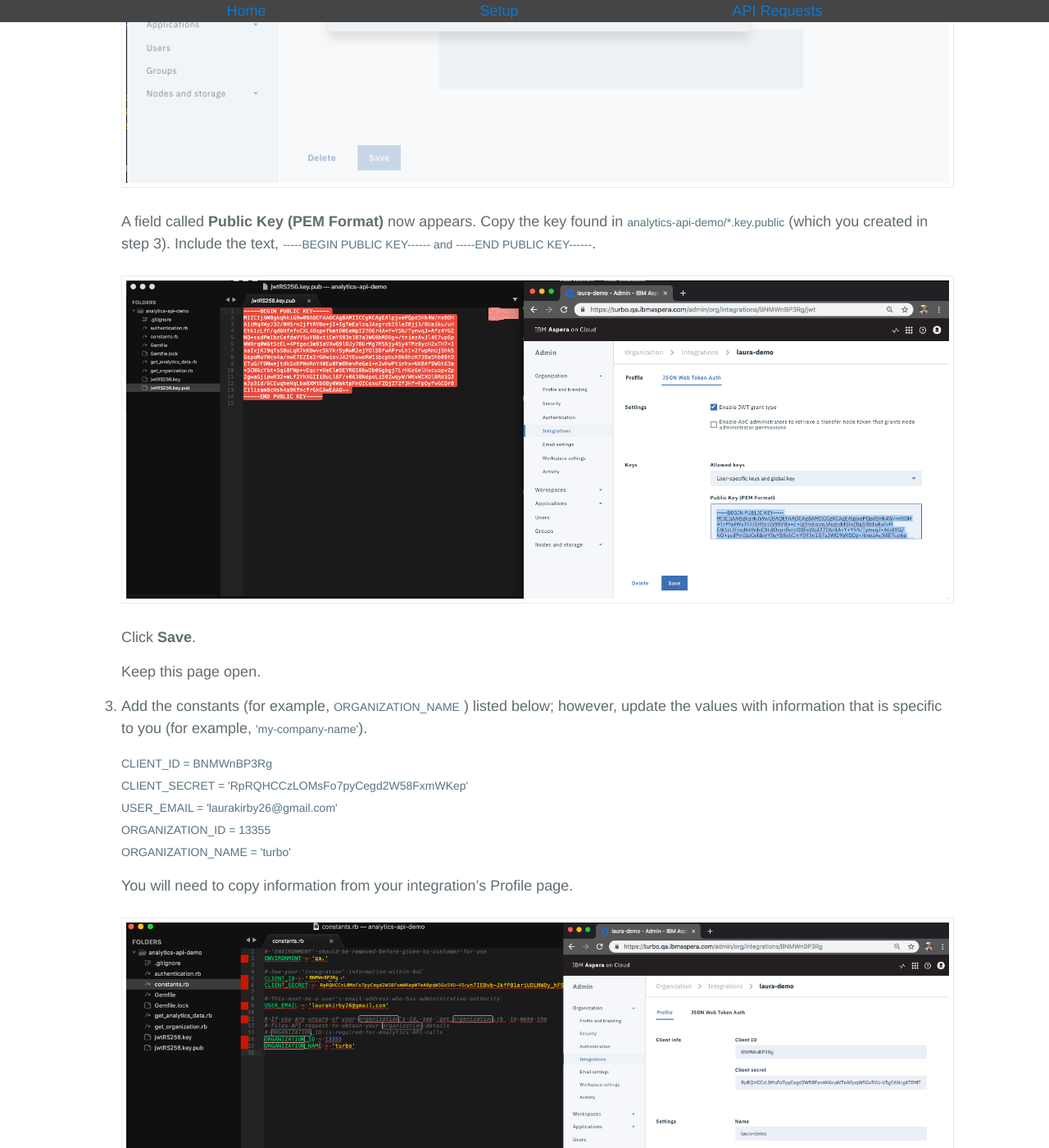
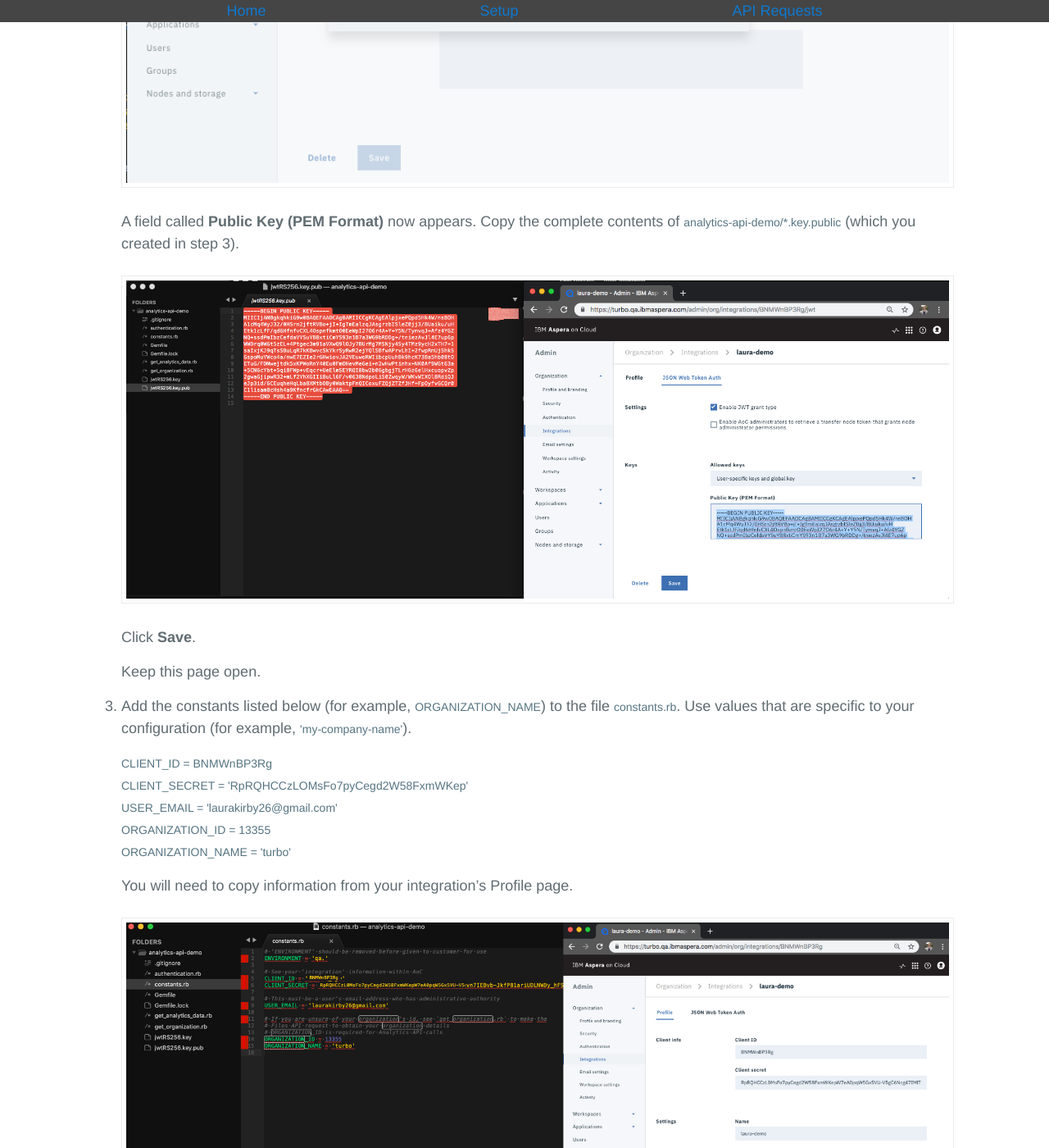
Before and after one commit to LauraKirby/aspera-ibm-analytics-api, a Jekyll site: the page built from setup.md, in a window 1280 px wide and 1400 px high, scrolled down 6335 px. Shown: the whole window at 82% size. Built offline with Jekyll 4.4.1, drawn with Linux system fonts in a browser that asks for light colours; our own code applies the rules of GitHub Pages for plain Markdown files; the repository's description, which GitHub fills in, is left out; some of the changed text lies outside the part shown.

Commit message:
Add name of file (constants.rb) in final step; remove byebug note

````diff
--- a/setup.md
+++ b/setup.md
@@ -101,7 +101,7 @@ There are two main procedures:
      <img src="images/12-allow-gloabl-keys.png"/>
     </div>
 
-    A field called **Public Key (PEM Format)** now appears. Copy the key found in `analytics-api-demo/*.key.public` (which you created in step 3). Include the text, `-----BEGIN PUBLIC KEY------`` and -----END PUBLIC KEY------`.
+    A field called **Public Key (PEM Format)** now appears. Copy the complete contents of `analytics-api-demo/*.key.public` (which you created in step 3).
 
     <div class="demo-image">
      <img src="images/13-copy-public-key.png"/>
@@ -111,7 +111,7 @@ There are two main procedures:
 
    Keep this page open.
 
-1. <!-- We're missing something here - did the "touch config.yml" step get deleted? --> Add the constants (for example, `ORGANIZATION_NAME` ) listed below; however, update the values with information that is specific to you (for example, `'my-company-name'`).
+1. Add the constants listed below (for example, `ORGANIZATION_NAME`) to the file `constants.rb`. Use values that are specific to your configuration (for example, `'my-company-name'`).
 
 
    ```CLIENT_ID = BNMWnBP3Rg
@@ -134,7 +134,7 @@ There are two main procedures:
     | `CLIENT_ID` | Found in the "Client info" section on the *Integrations > Profile* page |
     | `CLIENT_SECRET` | Found in the "Client info" section on the *Integrations > Profile* page |
     | `USER_EMAIL` | Your email address |
-    | `ORGANIZATION_ID` | The ID for your organization in Aspera on Cloud. If you do not know your organization ID, see the API call within [get_organization.rb](https://github.com/LauraKirby/aspera-ibm-analytics-api/blob/master/analytics-api-demo/get_organization.rb) **Note**: You may need to install byebug to make the call to the endpoint. <!-- Note from Jonathan Solomon -->|
+    | `ORGANIZATION_ID` | The ID for your organization in Aspera on Cloud. If you do not know your organization ID, see the API call within [get_organization.rb](https://github.com/LauraKirby/aspera-ibm-analytics-api/blob/master/analytics-api-demo/get_organization.rb) |
     | `ORGANIZATION_NAME` | The subdomain in your organization's URL |
 
 Now that you have completed the setup process, visit [API Requests](./analytics-api.md) to learn about making requests to the Analytics API.
````
